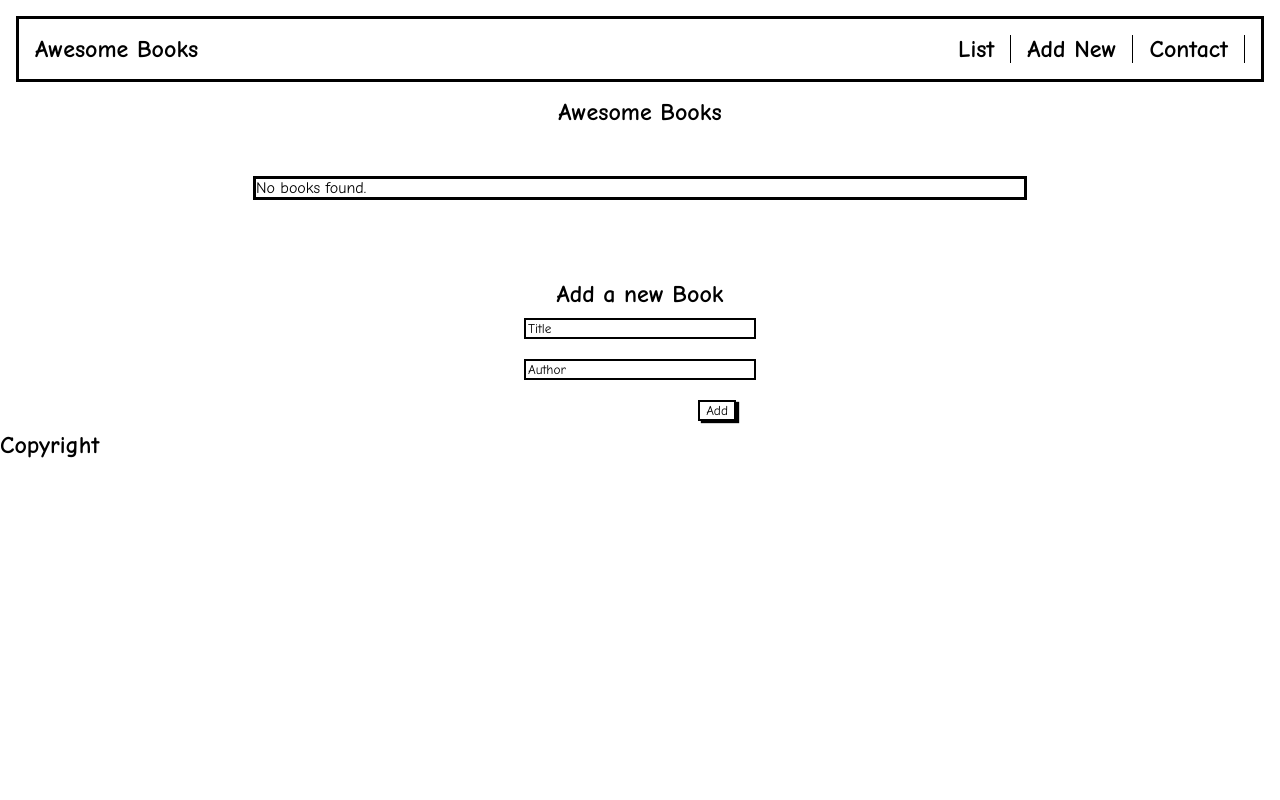
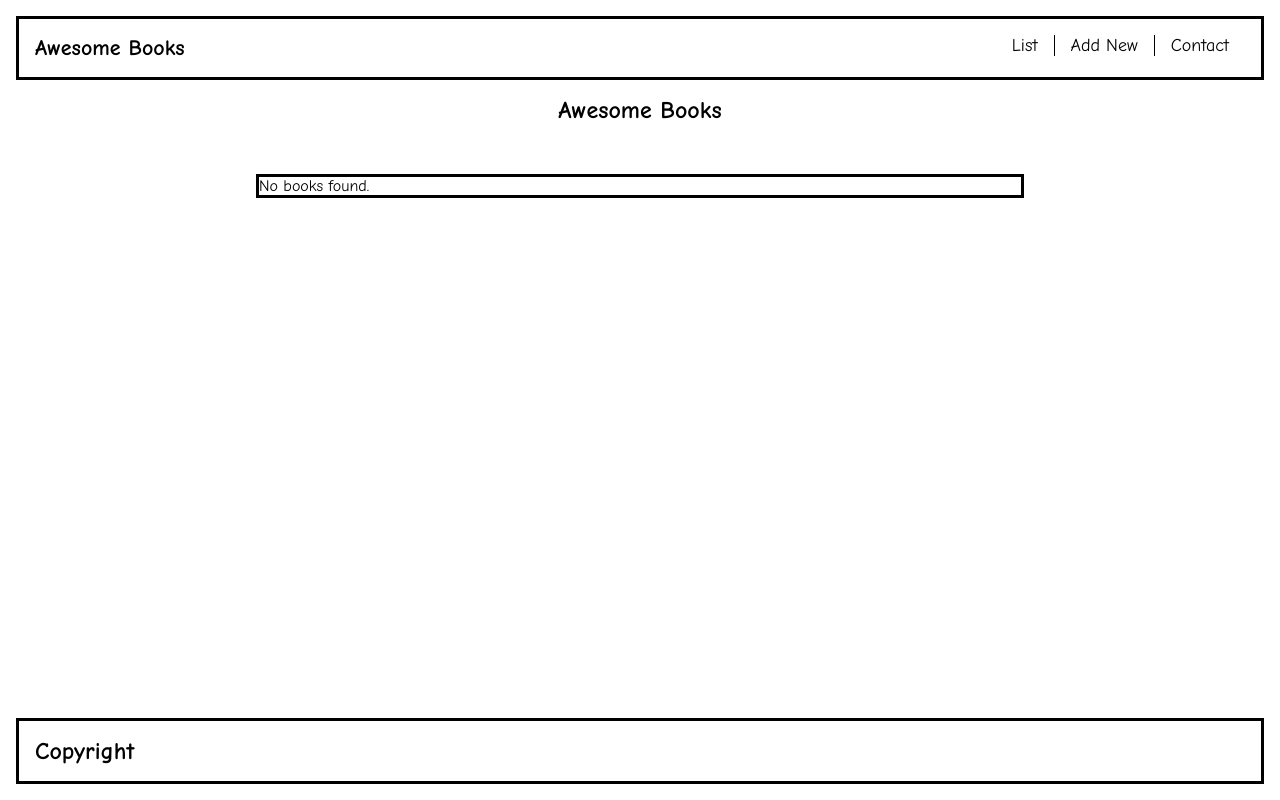
Before and after one commit to jaflih/AwesomeBooks, a website: page index.html in a window 1280 px wide. Both pictures are taken after a click on the link "List". Drawn offline with Linux system fonts and the light colour scheme.

Commit message:
Style homepage

```diff
--- a/index.html
+++ b/index.html
@@ -10,7 +10,7 @@
   <body>
     <header>
       <nav class="navigation-bar">
-        <h2>Awesome Books<h2>
+        <h2>Awesome Books</h2>
         <ul>
           <li><a id="list" href="#book_list">List</a></li>
           <li><a id="add_new" href="#add_books">Add New</a></li>
@@ -23,29 +23,24 @@
       <h1>Awesome Books</h1>
       <ul id="book_collection"></ul>
     </section>
-    <section id="add_books">
+    <section id="add_books" class="collapse">
       <form>
         <h2>Add a new Book</h2>
-      <input
-        type="text"
-        class="text"
-        name="title"
-        placeholder="Title"
-        require
-      />
-      <input
-        type="text"
-        class="text"
-        name="author"
-        placeholder="Author"
-        require
-      />
+        <input type="text" class="text" name="title" placeholder="Title" required />
+        <input type="text" class="text" name="author" placeholder="Author" required />
         <small class="message"></small>
         <input id="add_button" type="button" value="Add" />
       </form>
     </section>
-    <section id="contact-information">
-
+    <section id="contact-information" class="collapse">
+      <h2>Contact Information</h2>
+      <p>Do you have any questions or you just want to say "Hello"</p>
+      <p>You can reach out to us !</p>
+      <ul>
+        <li>Email : mail@mail.com</li>
+        <li>Phone : 0987654321</li>
+        <li>Address : Streetname 23, 55678 Madrid, Spain</li>
+      </ul>
     </section>
     <footer>
       <h2>Copyright</h2>
--- a/script.js
+++ b/script.js
@@ -95,3 +95,22 @@ document.querySelector('#add_button').addEventListener('click', (event) => {
 });
 
 MANAGER.loadBooks();
+
+//
+document.querySelector('#add_new').addEventListener('click', (event) => {
+  document.querySelector('#book_list').classList.add('collapse');
+  document.querySelector('#add_books').classList.remove('collapse');
+  document.querySelector('#contact-information').classList.add('collapse');
+});
+
+document.querySelector('#contact').addEventListener('click', (event) => {
+  document.querySelector('#book_list').classList.add('collapse');
+  document.querySelector('#add_books').classList.add('collapse');
+  document.querySelector('#contact-information').classList.remove('collapse');
+});
+
+document.querySelector('#list').addEventListener('click', (event) => {
+  document.querySelector('#book_list').classList.remove('collapse');
+  document.querySelector('#add_books').classList.add('collapse');
+  document.querySelector('#contact-information').classList.add('collapse');
+});
--- a/style.css
+++ b/style.css
@@ -3,9 +3,23 @@
 * {
   font-family: 'Comic Sans MS', 'Comic Sans', cursive;
   margin: 0;
+  box-sizing: border-box;
 }
 
-.navigation-bar {
+body {
+  display: flex;
+  flex-direction: column;
+  height: 100vh;
+}
+
+#book_list,
+#add_books,
+#contact-information {
+  flex-grow: 3;
+}
+
+.navigation-bar,
+footer {
   display: flex;
   border: 3px solid black;
   margin: 1rem;
@@ -17,6 +31,16 @@
 .navigation-bar ul {
   list-style: none;
   display: flex;
+  font-size: 13px;
+  padding-left: 0;
+}
+
+.navigation-bar ul li:nth-last-child(1) a {
+  border-right: none;
+}
+
+.navigation-bar h2 {
+  font-size: 16px;
 }
 
 .navigation-bar ul li a {
@@ -113,4 +137,12 @@ input {
     background-color: #1b1b1b57;
     color: #fff;
   }
+
+  .navigation-bar h2 {
+    font-size: 22px;
+  }
+
+  .navigation-bar ul {
+    font-size: 18px;
+  }
 }
```
Lines whose indentation alone changed are shown as unchanged.
